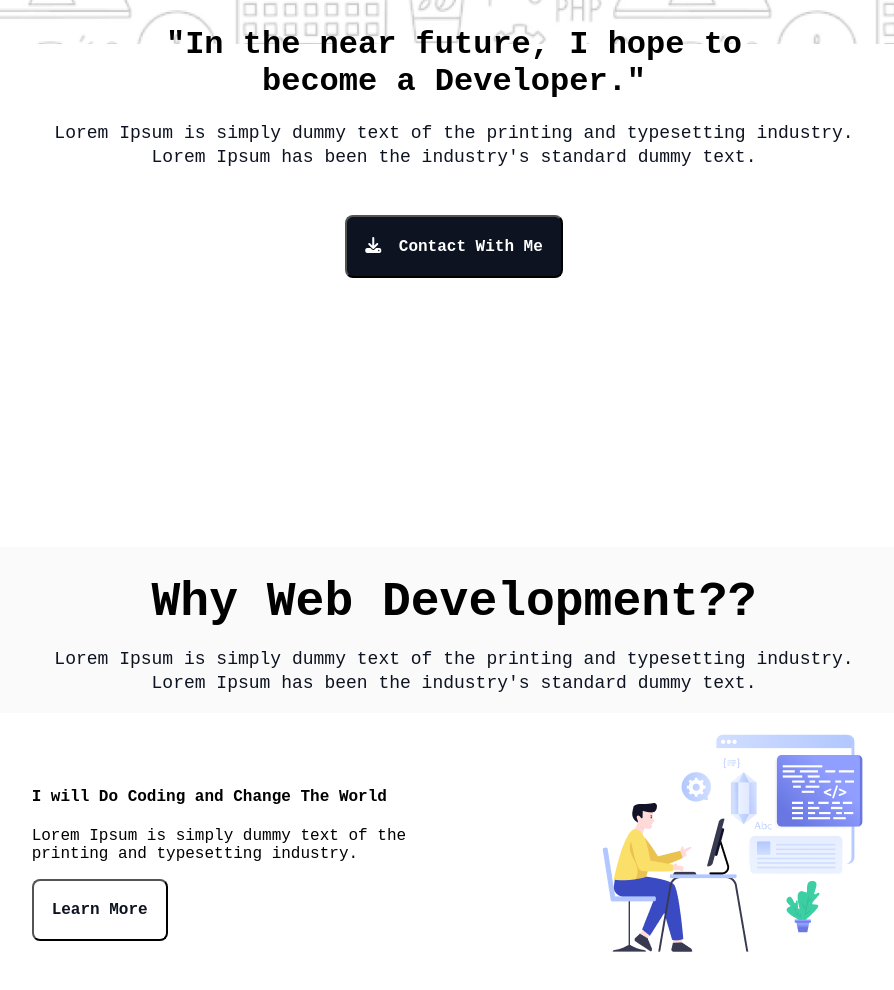
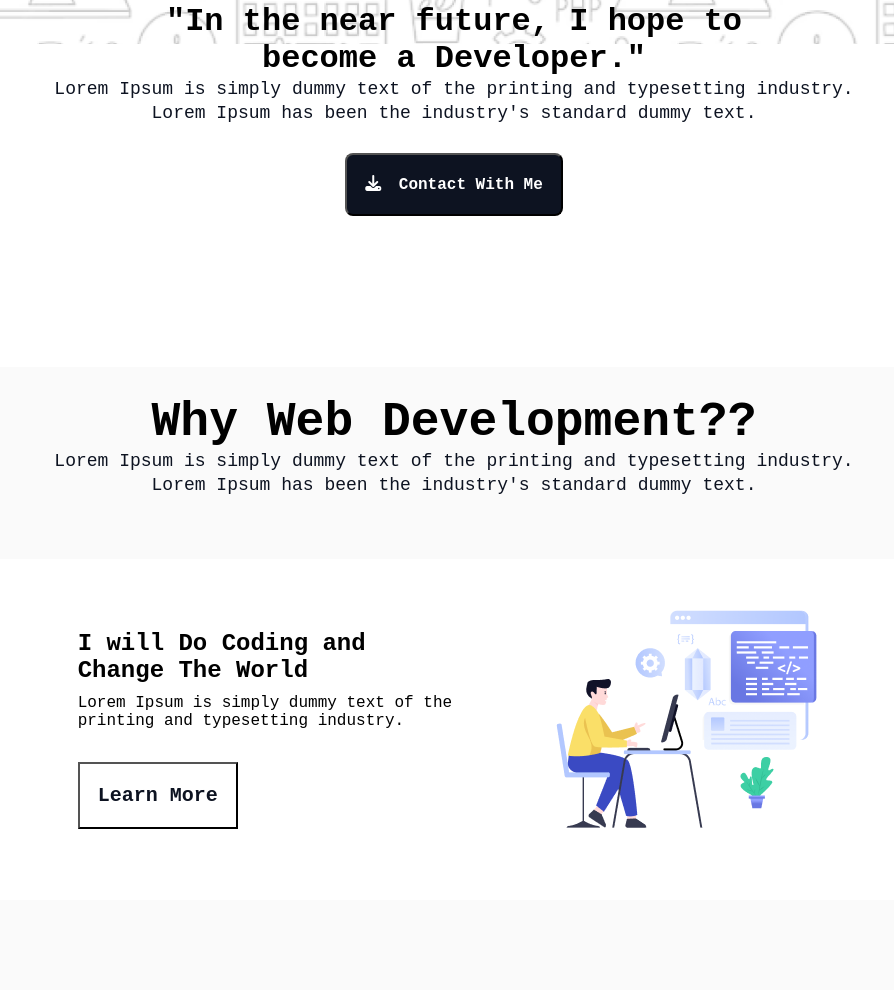
Before and after one commit to rayadkhan001/landing_page, a plain HTML site: page index.html in a window 1280 px wide. Shown: the part 536-1526 px from the top of the page, without its empty margins (186-1080 px from the left). Drawn offline with Linux system fonts and the light colour scheme; a web font is replaced by a local one.

Commit message:
Created Card Section

```diff
--- a/assets/css/style.css
+++ b/assets/css/style.css
@@ -1,4 +1,9 @@
 /* SHARED STYLES */
+* {
+  margin: 0;
+  padding: 0;
+  box-sizing: border-box;
+}
 .btn_primary {
   font-family: 'Azeret Mono', monospace;
   padding: 20px 18px;
@@ -31,6 +36,11 @@
   color: #0D1321;
   transition: 0.3s ease-in-out;
 }
+.btn_thirty_two{
+  border-radius: 0px;
+  font-size: 20px;
+  margin-top: 32px;
+}
 .p-right{
   padding-right: 8px;
   border: none;
@@ -45,8 +55,7 @@
   "wdth" 100;
 }
 .header{
-  margin: 0 auto;
-  padding: 0;
+
 }
 .header-bg{}
 /* NAV START */
@@ -57,7 +66,7 @@
   padding: 20px;
   background-color: #fff;
 }
-.bgi{
+.bgi {
   background-image: url('../img/Hero-bg.png');
   background-size: cover;
   background-repeat: no-repeat;
@@ -84,6 +93,7 @@
   gap: 20px;
 }
 .banner_img{
+  width: auto;
   margin-bottom: 20px;
   text-align: center;
   align-items: center;
@@ -110,7 +120,7 @@
 .color_bg{
   border-radius: 8px;
   padding: 28px;
-  margin: 148px 74px 148px 74px;
+  margin: 0px 74px 0px 74px;
   background-color: #fafafa;
 }
 .y_web_dev{
@@ -119,12 +129,21 @@
   text-align: center;
 }
 .web_intro{
+  margin: 62px;
   display: flex;
   justify-content: space-around;
   align-items: center;
 }
 .bgc_white{
   border-radius: 8px;
-  padding: 18px;
+  padding: 48px;
   background-color: #FFFFFF;
 }
+.web_heading{
+  font-size: 24px;
+  font-weight: 700;
+}
+.web_desc{
+  margin-top: 10px;
+  font-size: 16px;
+}
--- a/index.html
+++ b/index.html
@@ -26,8 +26,7 @@
                 </div>
                 <div>
                     <ul class="nav-links">
-                        <button class="btn_primary"><i class="fa-solid fa-download p-right"></i> Download
-                            Resume</button>
+                        <button class="btn_primary"><i class="fa-solid fa-download p-right"></i> Download Resume</button>
                     </ul>
                 </div>
             </nav>
@@ -50,11 +49,9 @@
 
                                 <span>become a Developer."</span>
                             </h1>
-                            <p class="banner-description">Lorem Ipsum is simply dummy text of the printing and
-                                typesetting industry. Lorem Ipsum has been the industry's standard dummy text.</p>
+                            <p class="banner-description">Lorem Ipsum is simply dummy text of the printing and typesetting industry. Lorem Ipsum has been the industry's standard dummy text.</p>
 
-                            <button class="btn_primary mt-28"><i class="fa-solid fa-download p-right"></i> Contact With
-                                Me</button>
+                            <button class="btn_primary mt-28"><i class="fa-solid fa-download p-right"></i> Contact With Me</button>
                         </div>
 
                     </div>
@@ -80,19 +77,18 @@
             <!-- CARD 1 START -->
             <div class="web_intro bgc_white">
                 <div class="web_title ">
-                    <h4>I will Do Coding and Change The World</h4>
-                    <p class="">Lorem Ipsum is simply dummy text of the <br> printing and typesetting industry.</p>
-                    <button class="btn_primary">Learn More</button>
+                    <h4 class="web_heading">I will Do Coding and <br> Change The World</h4>
+                    <p class="web_desc">Lorem Ipsum is simply dummy text of the <br> printing and typesetting industry.</p>
+                    <button class="btn_primary btn_thirty_two">Learn More</button>
                 </div>
 
                 <div class="group_img">
                     <img src="assets/img/Layer_1.png" alt="Layer Image">
                 </div>
             </div>
+            <!-- CARD 1 END -->
+
         </section>
-
-
-
 
         <section></section>
         <section></section>
```
